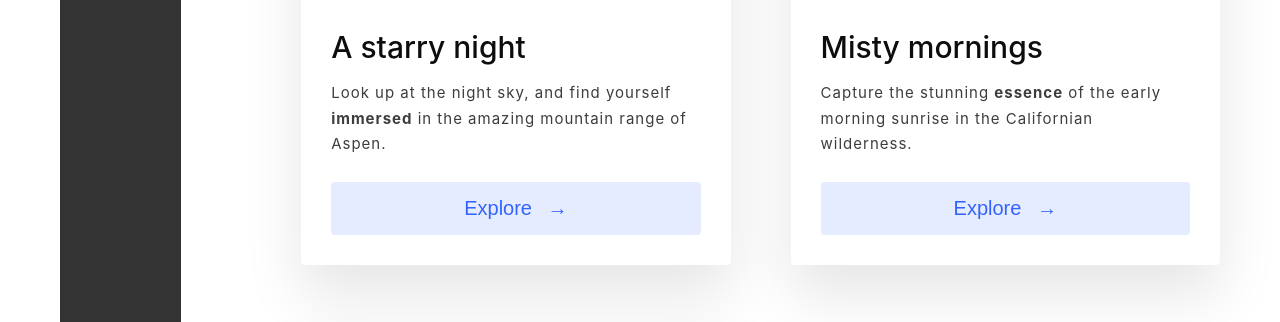
After one commit to Praveenms13/Ecommerce-Site, a Node server app: template views/shop.pug in a window 1280 px wide. The commit adds this page. Shown: the part 241-563 px from the top of the page. Run offline with Node 20, Linux system fonts and the light colour scheme; the template is opened without the code that fills it, so the values that code supplies are empty; some libraries are stand-ins or nearby versions.

Commit message:
UpdatingPugFile

```diff
--- a/app.js
+++ b/app.js
@@ -1,6 +1,8 @@
 const path = require("path");
 const express = require("express");
 const app = express();
+app.set('view engine', 'pug');
+app.set('views', 'views');
 const bodyParser = require("body-parser");
 
 const adminDatas = require("./routes/admin");
--- a/package.json
+++ b/package.json
@@ -15,7 +15,11 @@
   },
   "dependencies": {
     "body-parser": "^1.20.2",
+    "ejs": "^3.1.9",
     "express": "^4.18.2",
-    "path": "^0.12.7"
+    "express-handlebars": "^7.0.7",
+    "handlebars": "^4.7.7",
+    "path": "^0.12.7",
+    "pug": "^3.0.2"
   }
 }
--- /dev/null
+++ b/public/css/products.css
@@ -0,0 +1,97 @@
+*,
+*::before,
+*::after {
+  margin: 0;
+  padding: 0;
+  box-sizing: inherit;
+}
+
+html {
+  box-sizing: border-box;
+  font-size: 62.5%;
+}
+
+body {
+  display: flex;
+  justify-content: center;
+  align-content: center;
+  padding: 6rem;
+
+  font-family: "Inter", sans-serif;
+}
+@media (max-width: 60em) {
+  body {
+    padding: 3rem;
+  }
+}
+
+.grid {
+  display: grid;
+  width: 114rem;
+  grid-gap: 6rem;
+  grid-template-columns: repeat(auto-fit, minmax(30rem, 1fr));
+  align-items: start;
+}
+@media (max-width: 60em) {
+  .grid {
+    grid-gap: 3rem;
+  }
+}
+.grid__item {
+  background-color: #fff;
+  border-radius: 0.4rem;
+  overflow: hidden;
+  box-shadow: 0 3rem 6rem rgba(0, 0, 0, 0.1);
+  cursor: pointer;
+  transition: 0.2s;
+}
+.grid__item:hover {
+  transform: translateY(-0.5%);
+  box-shadow: 0 4rem 8rem rgba(0, 0, 0, 0.2);
+}
+
+.card__img {
+  display: block;
+  width: 100%;
+  height: 18rem;
+  object-fit: cover;
+}
+.card__content {
+  padding: 3rem 3rem;
+}
+.card__header {
+  font-size: 3rem;
+  font-weight: 500;
+  color: #0d0d0d;
+  margin-bottom: 1.5rem;
+}
+.card__text {
+  font-size: 1.5rem;
+  letter-spacing: 0.1rem;
+  line-height: 1.7;
+  color: #3d3d3d;
+  margin-bottom: 2.5rem;
+}
+.card__btn {
+  display: block;
+  width: 100%;
+  padding: 1.5rem;
+  font-size: 2rem;
+  text-align: center;
+  color: #3363ff;
+  background-color: #e6ecff;
+  border: none;
+  border-radius: 0.4rem;
+  transition: 0.2s;
+  cursor: pointer;
+}
+.card__btn span {
+  margin-left: 1rem;
+  transition: 0.2s;
+}
+.card__btn:hover, .card__btn:active {
+  background-color: #dce4ff;
+}
+.card__btn:hover span, .card__btn:active span {
+  margin-left: 1.5rem;
+}
--- a/public/css/shop.css
+++ b/public/css/shop.css
@@ -1,12 +1,6 @@
 /* CSS for Node Shopping App */
 
 /* Set default styles for the body */
-body {
-    font-family: Arial, sans-serif;
-    margin: 0;
-    padding: 0;
-}
-
 /* Style the header */
 header {
     background-color: #333;
@@ -38,10 +32,10 @@ main {
 }
 
 /* Style the product list */
-h1 {
+h1 .mainMyProducts{
     font-size: 2rem;
 }
 
-p {
+p .mainList{
     margin: 1rem 0;
 }
--- a/routes/shop.js
+++ b/routes/shop.js
@@ -6,7 +6,9 @@ const adminDatas = require("./admin");
 
 router.get('/', (req, res, next) => {
     console.log('shop.js: ', adminDatas.products);
-    res.sendFile(path.join(rootDir, 'views', 'shop.html'));
+   // res.sendFile(path.join(rootDir, 'views', 'shop.html'));
+   const products = adminDatas.products;
+   res.render('shop', {prods: products, pageTitle: 'Shop'});
 });
 
 module.exports = router;
--- a/views/shop.html
+++ b/views/shop.html
@@ -7,11 +7,12 @@
     <meta name="viewport" content="width=device-width, initial-scale=1.0">
     <title>Node Shopping App</title>
     <link rel="stylesheet" href="/css/shop.css">
+    <link rel="stylesheet" href="/css/products.css">
 </head>
 
 <body>
-    <header>
-        <nav>
+    <header class="main-header">
+        <nav class="main-header__nav">
             <ul>
                 <li><a href="/">shop</a></li>
                 <li><a href="/admin/add-product">Add product</a></li>
--- /dev/null
+++ b/views/shop.pug
@@ -0,0 +1,61 @@
+doctype html
+html.no-js(lang='en')
+  head
+    meta(charset='UTF-8')
+    title #{pageTitle}
+    meta(charset='utf-8')
+    meta(http-equiv='x-ua-compatible', content='ie=edge')
+    meta(name='description', content='An example pen showing how a basic CSS Grid container can create a nice, responsive card layout.')
+    meta(name='viewport', content='width=device-width, initial-scale=1, shrink-to-fit=no')
+    link(rel="stylesheet", href="/css/shop.css")
+    link(rel='stylesheet', href='/css/products.css')
+  body
+    header.main-header
+            nav.main-header__nav
+                ul
+                    li
+                        a(href="/") Shop
+                    li
+                        a(href="/admin/add-product") Add Product
+    main
+        h1.mainMyProducts My Products
+        p.mainList List of all Products..
+
+    .grid
+      .grid__item
+        .card
+          img.card__img(src='https://images.unsplash.com/photo-1519681393784-d120267933ba?ixlib=rb-1.2.1&ixid=eyJhcHBfaWQiOjEyMDd9&auto=format&fit=crop&w=2250&q=80', alt='Snowy Mountains')
+          .card__content
+            h1.card__header A starry night
+            p.card__text
+              | Look up at the night sky, and find yourself
+              strong immersed
+              |  in the amazing mountain range of Aspen.
+            button.card__btn
+              | Explore
+              span &rarr;
+      .grid__item
+        .card
+          img.card__img(src='https://images.unsplash.com/photo-1485160497022-3e09382fb310?ixlib=rb-1.2.1&ixid=eyJhcHBfaWQiOjEyMDd9&auto=format&fit=crop&w=2250&q=80', alt='Desert')
+          .card__content
+            h1.card__header Misty mornings
+            p.card__text
+              | Capture the stunning
+              strong essence
+              |  of the early morning sunrise in the Californian wilderness.
+            button.card__btn
+              | Explore
+              span &rarr;
+      .grid__item
+        .card
+          img.card__img(src='https://images.unsplash.com/photo-1506318164473-2dfd3ede3623?ixlib=rb-1.2.1&ixid=eyJhcHBfaWQiOjEyMDd9&auto=format&fit=crop&w=3300&q=80', alt='Canyons')
+          .card__content
+            h1.card__header Utah sunsets
+            p.card__text
+              | Sunsets over the
+              strong stunning
+              |  Utah Canyonlands, is truly something much more than incredible.
+            button.card__btn
+              | Explore
+              span &rarr;
+    // partial
```
Also changed, not shown: 2 other files.
